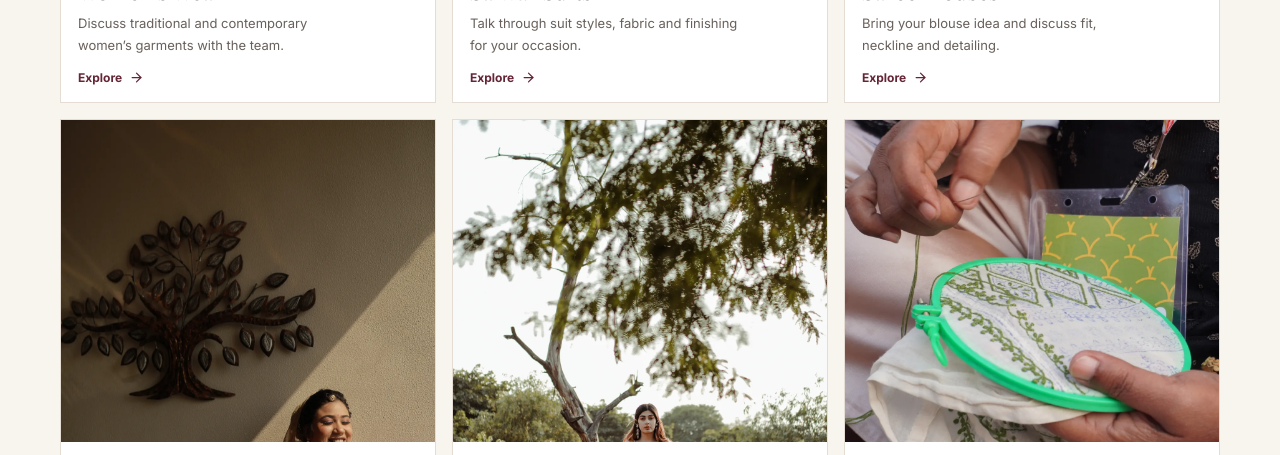
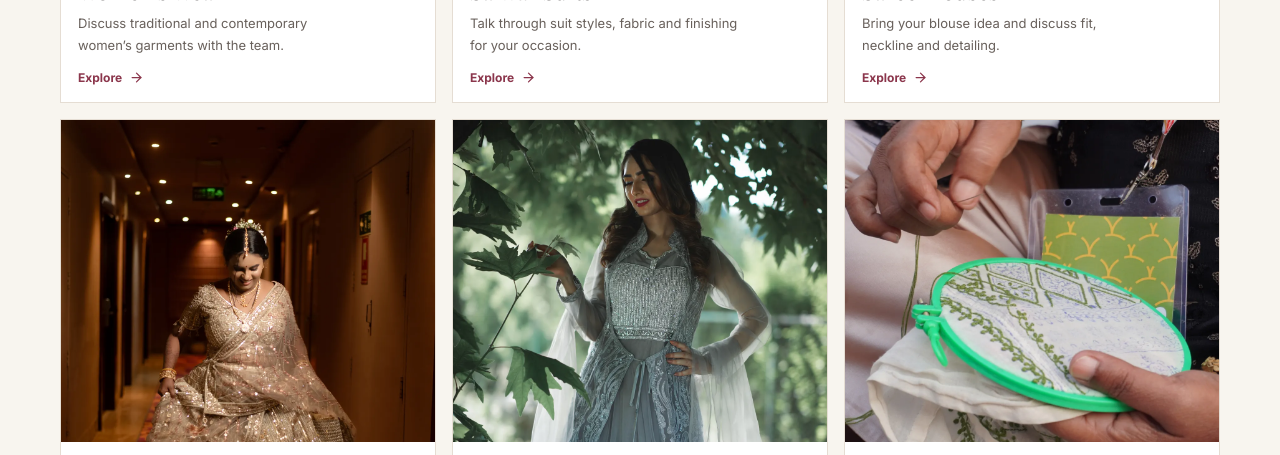
Before and after one commit to yaman1202/renuka-tailors, a React (Vite) app: page / in a window 1280 px wide. Shown: the part 2345-2800 px from the top of the page. Built offline with nearby package versions, Linux system fonts and the light colour scheme; no server answers; a web font is replaced by a local one.

Commit message:
Update boutique collection photos and image quality

```diff
--- a/src/data/photos.ts
+++ b/src/data/photos.ts
@@ -30,8 +30,8 @@ export const servicePhotos: ServicePhoto[] = [
   { slug: 'womens-wear', src: '/images/service-womenswear.webp', alt: 'Bride in a detailed traditional outfit', title: 'Women’s Wear', description: 'Discuss traditional and contemporary women’s garments with the team.', position: 'center 5%', note: 'Discuss design and tailoring' },
   { slug: 'salwar-suits', src: '/images/service-salwar.webp', alt: 'Woman wearing an embroidered salwar suit', title: 'Salwar Suits', description: 'Talk through suit styles, fabric and finishing for your occasion.', position: 'center 5%', note: 'Style reference' },
   { slug: 'saree-blouses', src: '/images/service-blouse.webp', alt: 'Saree blouse with detailed back design', title: 'Saree Blouses', description: 'Bring your blouse idea and discuss fit, neckline and detailing.', position: 'center', note: 'Style reference' },
-  { slug: 'lehengas', src: '/images/service-lehenga.webp', alt: 'Woman wearing an embroidered bridal lehenga', title: 'Lehengas', description: 'Discuss a lehenga design and the details you would like included.', position: 'center 5%', note: 'Style reference' },
-  { slug: 'gowns-dresses', src: '/images/service-gowns.webp', alt: 'Woman wearing a traditional occasion gown', title: 'Gowns and Dresses', description: 'Talk with the team about occasion dresses and design options.', position: 'center 8%', note: 'Style reference' },
+  { slug: 'lehengas', src: '/images/collection-lehenga.webp', alt: 'Bride wearing a detailed champagne embroidered lehenga', title: 'Lehengas', description: 'Discuss a lehenga design and the details you would like included.', position: 'center 28%', note: 'Style reference' },
+  { slug: 'gowns-dresses', src: '/images/collection-gown.webp', alt: 'Woman wearing an elegant occasion gown', title: 'Gowns and Dresses', description: 'Talk with the team about occasion dresses and design options.', position: 'center 12%', note: 'Style reference' },
   { slug: 'embroidery', src: '/images/service-embroidery.webp', alt: 'Close-up of intricate embroidery on fabric', title: 'Embroidery Work', description: 'Ask about embroidery styles and decorative garment details.', position: 'center', note: 'Style reference' },
 ]
 
--- a/src/styles.css
+++ b/src/styles.css
@@ -5,7 +5,7 @@
   font-synthesis: none;
   text-rendering: optimizeLegibility;
   -webkit-font-smoothing: antialiased;
-  --burgundy: #642536;
+  --burgundy: #8b364c;
   --burgundy-dark: #49202d;
   --ink: #292525;
   --cream: #f8f5ef;
```
Also changed, not shown: public/images/service-gowns.webp (deleted), public/images/service-lehenga.webp (deleted).
